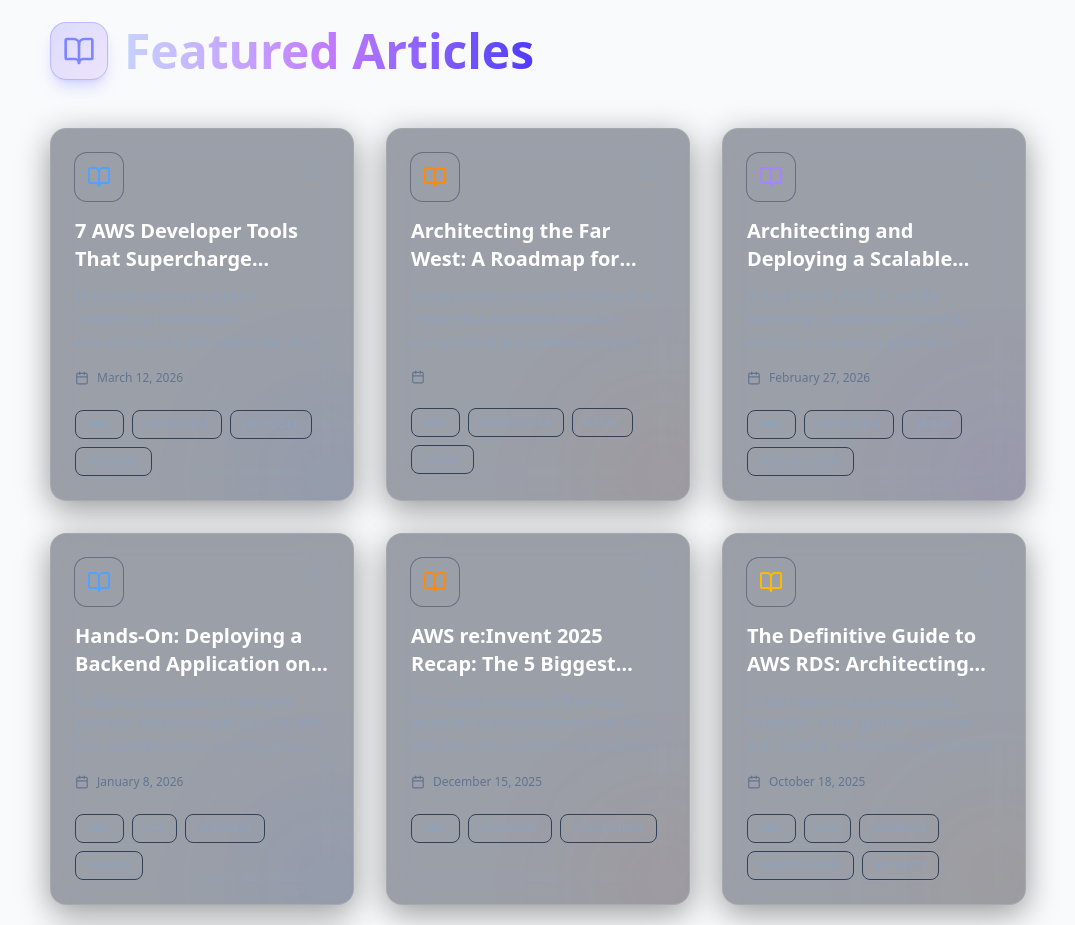
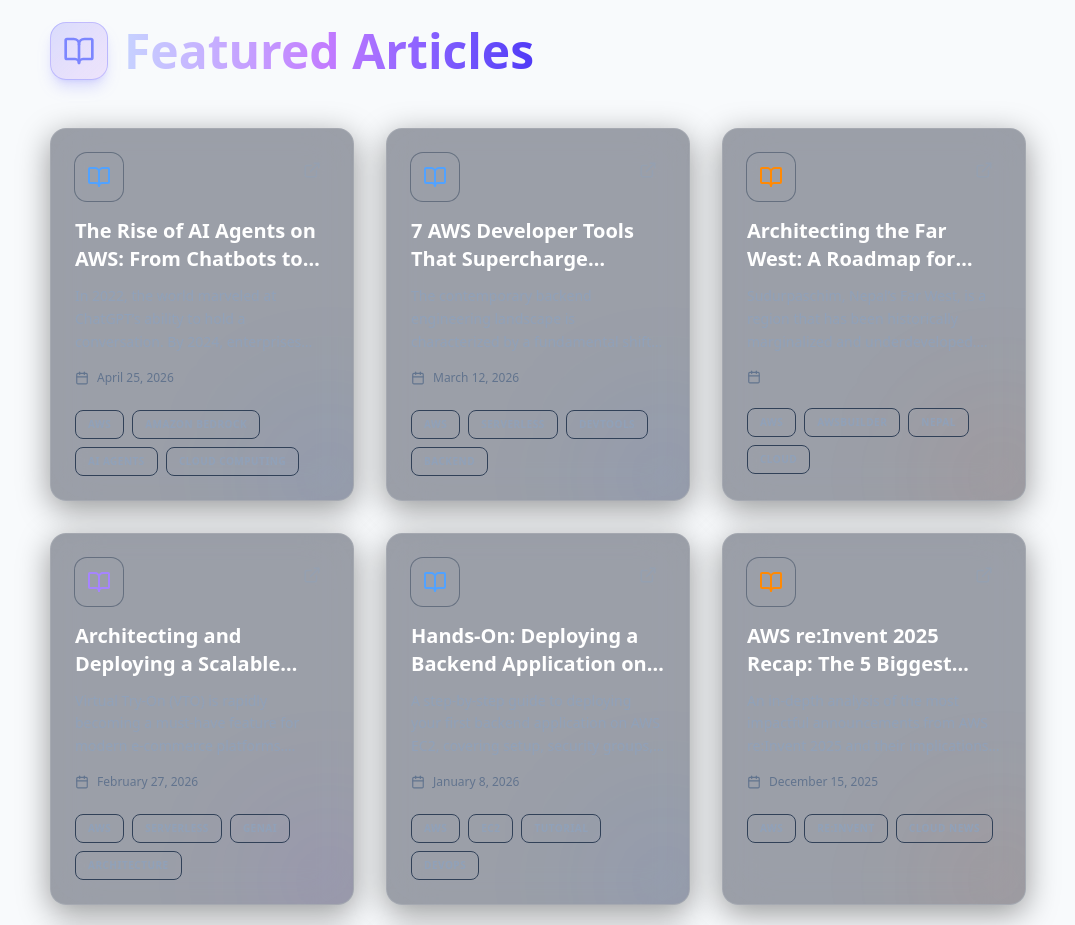
Before and after one commit to Binod231/Portfolio-Bin, a Next.js app: page / in a window 1280 px wide. Shown: the part 6780-7705 px from the top of the page, without its empty margins (102-1177 px from the left). Built offline with nearby package versions, Linux system fonts and the light colour scheme.

Commit message:
Add new blog post: The Rise of AI Agents on AWS

```diff
--- a/src/data/portfolio.ts
+++ b/src/data/portfolio.ts
@@ -373,6 +373,14 @@ export const portfolio = {
   ],
   blogs: [
     {
+      title: "The Rise of AI Agents on AWS: From Chatbots to Autonomous Systems",
+      description: "In 2022, the world marveled at ChatGPT’s ability to hold a conversation. By 2024, enterprises were deploying AI systems that could browse the web, write code, execute workflows, and coordinate with other AI agents. Explore how to build production-grade autonomous agent architectures on AWS.",
+      date: "April 25, 2026",
+      tags: ["AWS", "Amazon Bedrock", "AI Agents", "Cloud Computing"],
+      url: "https://medium.com/@joshibinodprasad77/the-rise-of-ai-agents-on-aws-from-chatbots-to-autonomous-systems-cd9ede316bbc",
+      color: "cyan"
+    },
+    {
       title: "7 AWS Developer Tools That Supercharge Backend Engineering (Complete Technical Guide)",
       description: "The contemporary backend engineering landscape is characterized by a fundamental shift away from manual infrastructure management toward automated, code-driven ecosystems. In this post, we explore seven AWS tools that can help you build and deploy backend applications more efficiently.",
       date: "March 12, 2026",
```
